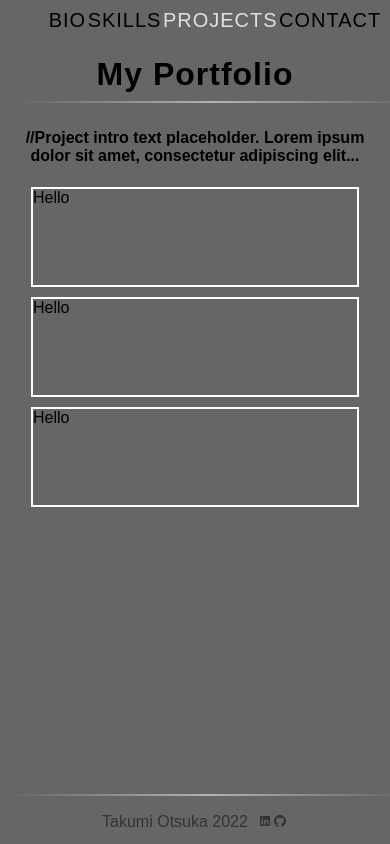
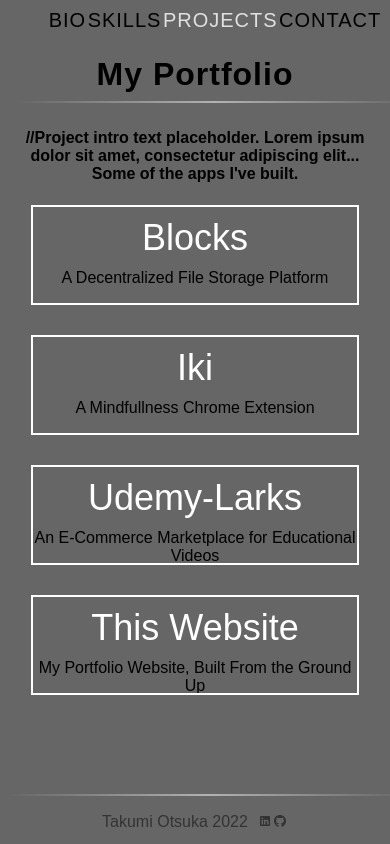
Before and after one commit to totsuka1/Portfolio, a React (Create React App) app: page /Projects in a window 390 px wide. Shown: the part 859-1703 px from the top of the page. Built offline with nearby package versions, Linux system fonts and the light colour scheme.

Commit message:
responsive portfolio project cards

```diff
--- a/src/components/3-Main/Projects/Projects.js
+++ b/src/components/3-Main/Projects/Projects.js
@@ -3,6 +3,22 @@ import React from "react";
 import "./projects.css";
 
 class Projects extends React.Component {
+  constructor() {
+    super();
+    this.state = {
+      open: null,
+    };
+    this.handleClick = this.handleClick.bind(this);
+  }
+
+  handleClick(evt) {
+    if (this.state.open === evt.target.className[0]) {
+      this.setState({ open: null });
+    } else {
+      this.setState({ open: evt.target.className[0] });
+    }
+  }
+
   render() {
     return (
       <div id="projects">
@@ -12,13 +28,82 @@ class Projects extends React.Component {
           </div>
           <h4>
             //Project intro text placeholder. Lorem ipsum dolor sit amet,
-            consectetur adipiscing elit...
+            consectetur adipiscing elit... Some of the apps I've built.
           </h4>
         </div>
         <div className="projects-main-container">
-          <div className="project-container">Hello</div>
-          <div className="project-container">Hello</div>
-          <div className="project-container">Hello</div>
+          <div
+            className={
+              "1 project-container " +
+              (this.state.open === "1" ? "expanded" : "")
+            }
+            onClick={this.handleClick}
+          >
+            <div className="1 project-title">Blocks</div>
+            <div className="1 project-subtitle">
+              A Decentralized File Storage Platform
+            </div>
+            {this.state.open === "1" ? (
+              <div>
+                //Project card text and info placeholder. Lorem ipsum dolor sit
+                amet, consectetur adipiscing elit...
+              </div>
+            ) : null}
+          </div>
+          <div
+            className={
+              "2 project-container " +
+              (this.state.open === "2" ? "expanded" : "")
+            }
+            onClick={this.handleClick}
+          >
+            <div className="2 project-title">Iki</div>
+            <div className="2 project-subtitle">
+              A Mindfullness Chrome Extension
+            </div>
+            {this.state.open === "2" ? (
+              <div>
+                //Project card text and info placeholder. Lorem ipsum dolor sit
+                amet, consectetur adipiscing elit...
+              </div>
+            ) : null}
+          </div>
+          <div
+            className={
+              "3 project-container " +
+              (this.state.open === "3" ? "expanded" : "")
+            }
+            onClick={this.handleClick}
+          >
+            <div className="3 project-title">Udemy-Larks</div>
+            <div className="3 project-subtitle">
+              An E-Commerce Marketplace for Educational Videos
+            </div>
+            {this.state.open === "3" ? (
+              <div>
+                //Project card text and info placeholder. Lorem ipsum dolor sit
+                amet, consectetur adipiscing elit...
+              </div>
+            ) : null}
+          </div>
+          <div
+            className={
+              "4 project-container " +
+              (this.state.open === "4" ? "expanded" : "")
+            }
+            onClick={this.handleClick}
+          >
+            <div className="4 project-title">This Website</div>
+            <div className="4 project-subtitle">
+              My Portfolio Website, Built From the Ground Up
+            </div>
+            {this.state.open === "4" ? (
+              <div>
+                //Project card text and info placeholder. Lorem ipsum dolor sit
+                amet, consectetur adipiscing elit...
+              </div>
+            ) : null}
+          </div>
         </div>
       </div>
     );
--- a/src/components/3-Main/Projects/projects.css
+++ b/src/components/3-Main/Projects/projects.css
@@ -38,10 +38,23 @@
   padding-right: 15px;
   padding-left: 15px;
   height: 500;
+  text-align: center;
 }
 
 .project-container {
   border: 2px solid white;
   height: 100px;
-  margin-bottom: 10px;
+  margin-bottom: 30px;
+  overflow: hidden;
+  transition: all 0.5s ease-in-out;
 }
+
+.expanded {
+  height: 500px;
+}
+
+.project-title {
+  color: white;
+  font-size: 36px;
+  margin: 10px;
+}
```
